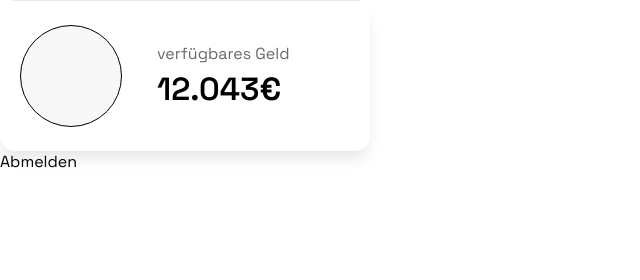
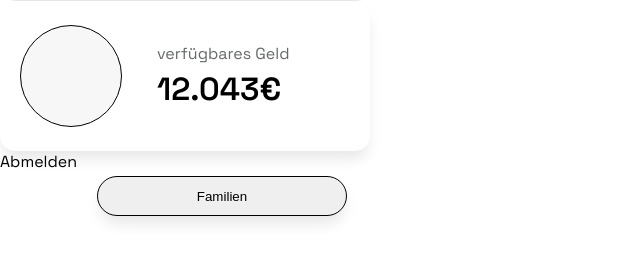
Before and after one commit to toasterheld/Faive, a PHP site: page /internal/content/homepage.php in a window 1280 px wide. Shown: the part 341-621 px from the top of the page, without its empty margins (0-640 px from the left). Run offline with PHP 8.4, Linux system fonts and the light colour scheme.

Commit message:
adds dropdown
but doesnt work

```diff
--- a/css/dashboard.css
+++ b/css/dashboard.css
@@ -1,3 +1,7 @@
+body {
+    display: flex;
+}
+
 nav {
     display: flex;
     flex-direction: column;
@@ -153,3 +157,43 @@
     font-weight: 600;
     margin-top: 5px;
 }
+
+.select_family {
+    top: 25px;
+    right: 25px;
+    position: absolute;
+
+    width: 250px;
+    height: 40px;
+    border-radius: 20px;
+    cursor: pointer;
+
+    display: flex;
+    align-items: center;
+    justify-content: center;
+    box-shadow: 0px 10px 15px -3px rgba(0,0,0,0.1);
+    border: 1px solid black;
+}
+
+.select_family:hover, .select_family:focus {
+    background-color: #2980B9;
+}
+
+.dropdown {
+    position: relative;
+    display: inline-block;
+}
+
+.dropdown-content {
+    display: none;
+    position: absolute;
+    background-color: #f1f1f1;
+    z-index: 1;
+}
+
+.dropdown-content a {
+    color: black;
+    padding: 12px 16px;
+    text-decoration: none;
+    display: block;
+}
--- a/internal/content/admin.php
+++ b/internal/content/admin.php
@@ -19,6 +19,7 @@
                 <th>Vorname</th>
                 <th>Nachname</th>
                 <th>E-Mail</th>
+                <th>Passwort</th>
                 <th>Rolle</th>
             </tr>
         </thead>
@@ -32,6 +33,7 @@
                     echo("<td>" . $row["first_name"] . "</td>");
                     echo("<td>" . $row["last_name"] . "</td>");
                     echo("<td>" . $row["email"] . "</td>");
+                    echo("<td>" . $row["password"] . "</td>");
                     echo("<td>" . getRoleById($row["uid"]) . "</td>");
                     echo("</tr>");
                 }
--- a/internal/content/homepage.php
+++ b/internal/content/homepage.php
@@ -31,6 +31,14 @@
                 <p class="tile_fact">12.043€</p>
             </div>
         </div>
+        <div class="dropdown">
+            <button onclick="test()" class="select_family">Familien</button>
+            <div id="dropdown-content" class="dropdown-content">
+                <a href="#">Familie 1</a>
+                <a href="#">Familie 2</a>
+                <a href="#">Familie 3</a>
+            </div>
+        </div>
         <a href="index.php?page=logout" class="logout">Abmelden</a>
     </section>
 </body>
```
